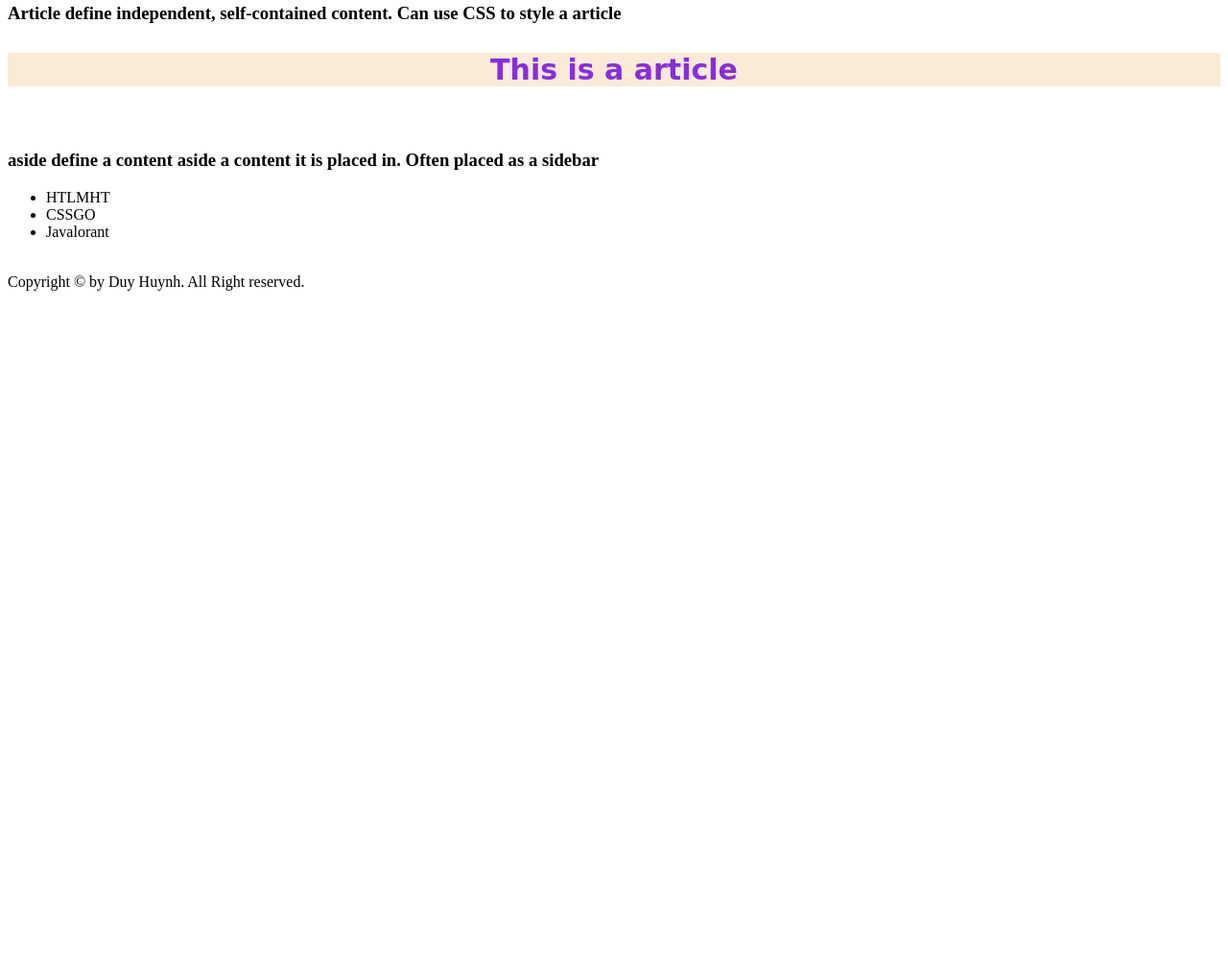
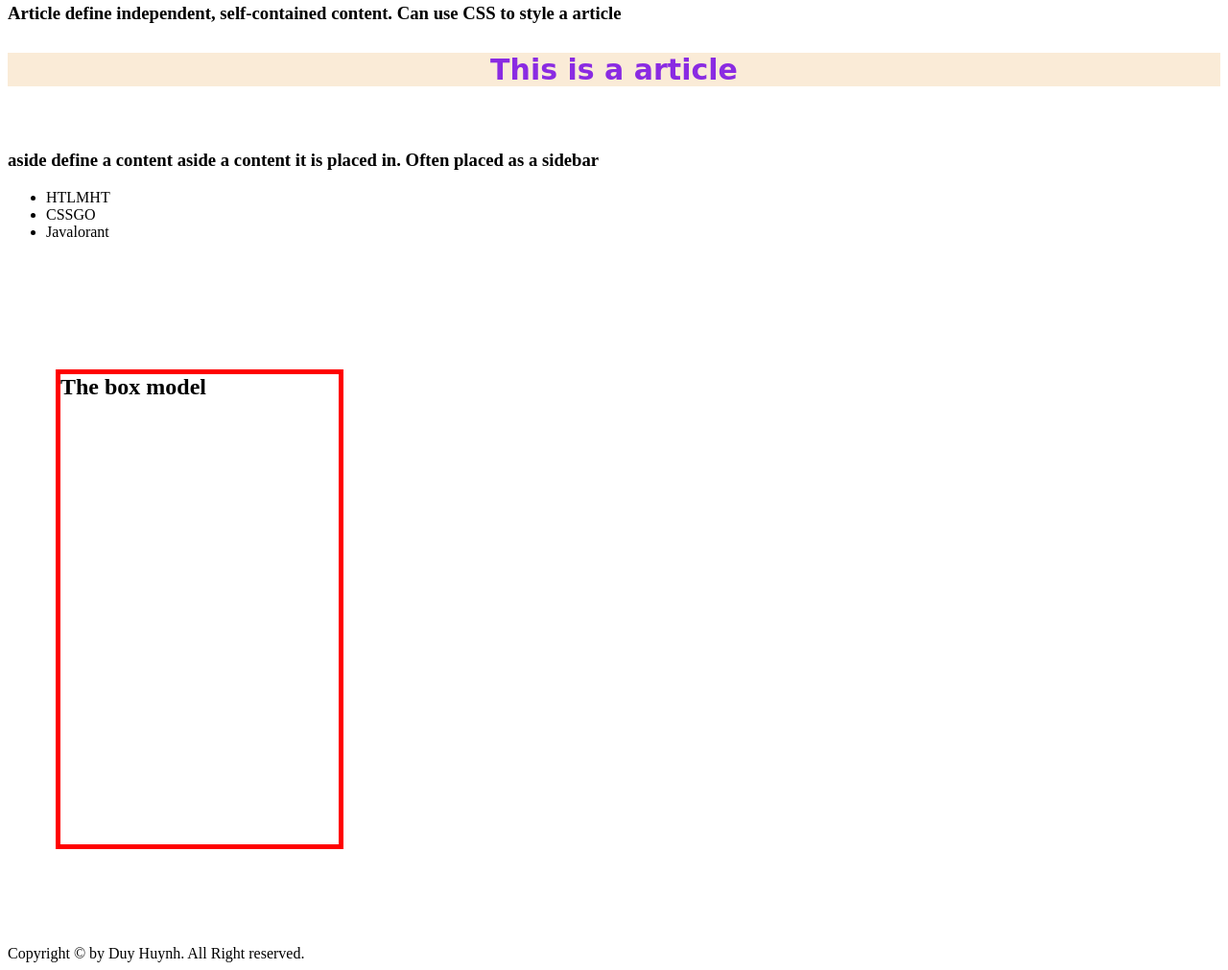
Before and after one commit to HuynhTanDuy/Twitter-UI-Clone, a plain HTML site: page index.html in a window 1280 px wide. Shown: the part 1306-2317 px from the top of the page at 96% size. Before the commit the page ends 1617 px from the top, so only its background shows below. Drawn offline with Linux system fonts and the light colour scheme.

Commit message:
the box model

```diff
--- a/index.html
+++ b/index.html
@@ -122,6 +122,8 @@
 
 <br>
 
+<h2 id="box"> The box model </h2>
+
 <footer>Copyright &copy; by Duy Huynh. All Right reserved.</footer>
 
 
--- a/style.css
+++ b/style.css
@@ -32,3 +32,12 @@ div {
     text-align: center;
     border: red 2px solid;
 }
+
+#box {
+    border: red 5px solid;
+    margin: 100px 50px;
+    padding-bottom: 70px;
+    width: 300px;
+    height: 500px;
+    box-sizing: border-box;
+}
```
